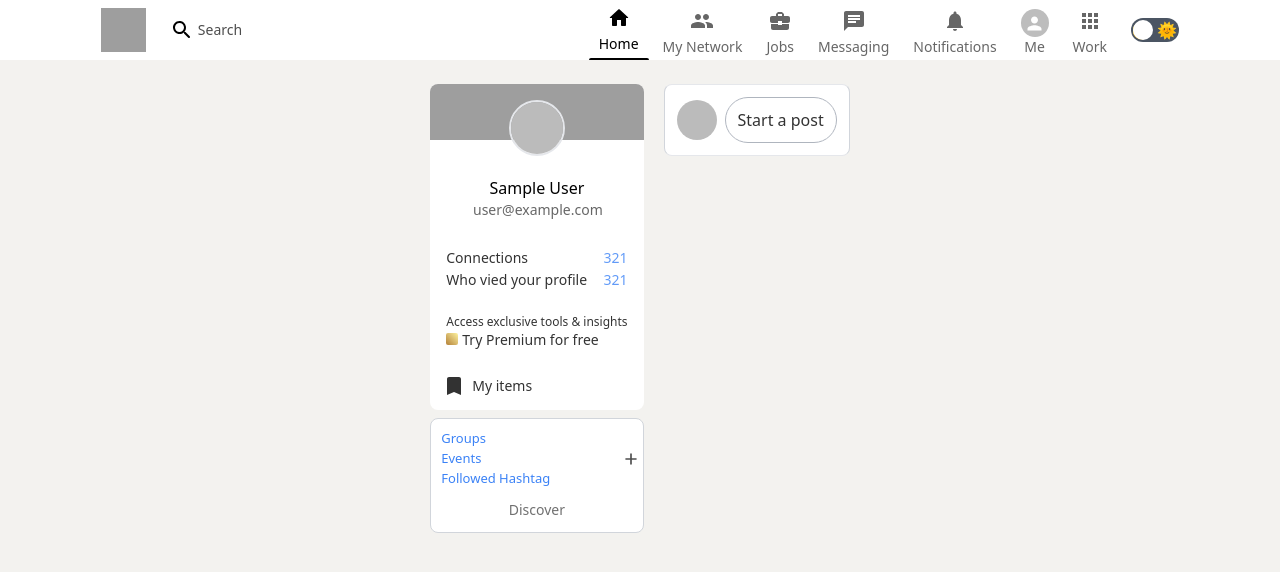
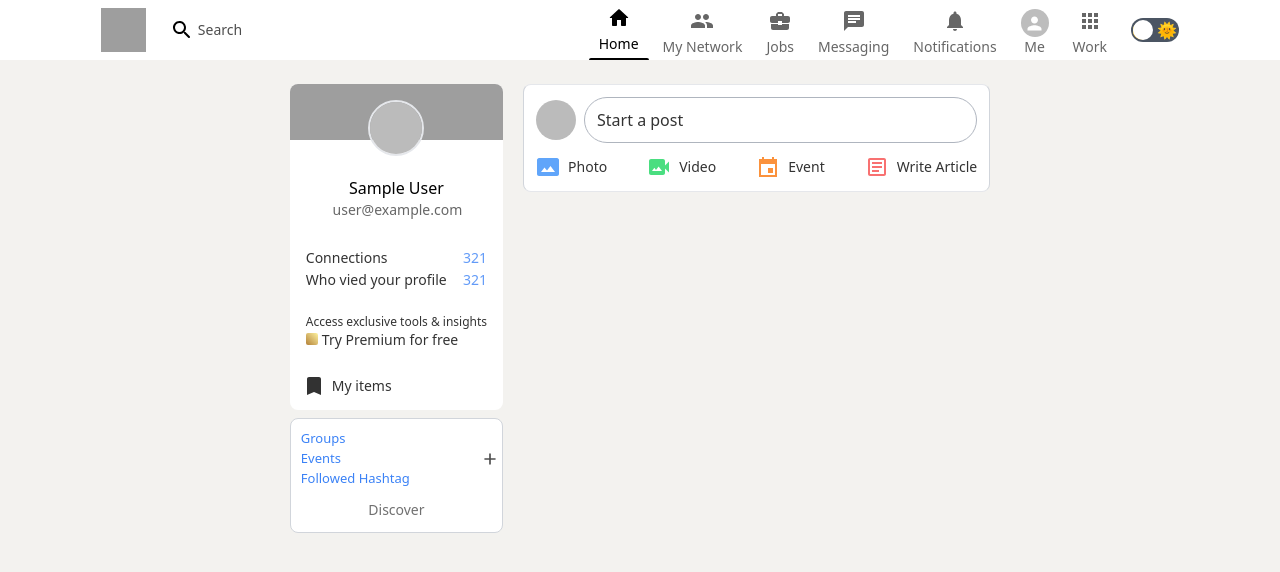
Before and after one commit to MasterS007/inkedin-clone, a Next.js app in the folder linkiedin-clone/: page / in a window 1280 px wide. Shown: the top 572 px of the page. Built offline with nearby package versions, Linux system fonts and the light colour scheme; no server answers; sample sign-in values are in the browser's storage; grey boxes are pictures that could not be loaded.

Commit message:
recoil instaled

```diff
--- a/linkiedin-clone/components/Input.js
+++ b/linkiedin-clone/components/Input.js
@@ -1,14 +1,21 @@
+import {
+  ArticleOutlined,
+  EventSharp,
+  PhotoSizeSelectActual,
+  VideoCameraBack,
+} from "@mui/icons-material";
 import { Avatar } from "@mui/material";
 import { motion } from "framer-motion";
 import { useSession } from "next-auth/react";
 
 function Input() {
   const { data: session } = useSession();
+  console.log(session);
   return (
     <div className="bg-white dark:bg-[#1D2226] rounded-lg p-3 space-y-3 border border-x-gray-300 dark:border-none ">
       <div className="flex items-center space-x-2">
         <Avatar
-          src={session ? session.user.image : ""}
+          src={session?.user ? session.user.image : ""}
           className="!h-10 !w-10 !cursor-pointer"
         />
         {/* modal */}
@@ -21,6 +28,27 @@ function Input() {
           Start a post
         </motion.button>
       </div>
+
+      {/* icons */}
+
+      <div className="flex items-center flex-wrap gap-4 justify-center md:gap-10">
+        <button className="inputButton group">
+          <PhotoSizeSelectActual className="text-blue-400" />
+          <h4 className="opacity-80 group-hover:opacity-100">Photo</h4>
+        </button>
+        <button className="inputButton group">
+          <VideoCameraBack className="text-green-400" />
+          <h4 className="opacity-80 group-hover:opacity-100">Video</h4>
+        </button>
+        <button className="inputButton group">
+          <EventSharp className="text-orange-400" />
+          <h4 className="opacity-80 group-hover:opacity-100">Event</h4>
+        </button>
+        <button className="inputButton group">
+          <ArticleOutlined className="text-red-400" />
+          <h4 className="opacity-80 group-hover:opacity-100">Write Article</h4>
+        </button>
+      </div>
     </div>
   );
 }
--- a/linkiedin-clone/package.json
+++ b/linkiedin-clone/package.json
@@ -24,7 +24,8 @@
     "next-auth": "^4.4.0",
     "next-themes": "^0.2.0",
     "react": "18.1.0",
-    "react-dom": "18.1.0"
+    "react-dom": "18.1.0",
+    "recoil": "^0.7.3"
   },
   "devDependencies": {
     "autoprefixer": "^10.4.7",
--- a/linkiedin-clone/pages/_app.js
+++ b/linkiedin-clone/pages/_app.js
@@ -1,13 +1,16 @@
 import { SessionProvider } from "next-auth/react";
 import { ThemeProvider } from "next-themes";
+import { RecoilRoot } from "recoil";
 import "../styles/globals.css";
 
 function MyApp({ Component, pageProps: { session, ...pageProps } }) {
   return (
     <SessionProvider session={session}>
-      <ThemeProvider attribute="class">
-        <Component {...pageProps} />{" "}
-      </ThemeProvider>
+      <RecoilRoot>
+        <ThemeProvider attribute="class">
+          <Component {...pageProps} />{" "}
+        </ThemeProvider>
+      </RecoilRoot>
     </SessionProvider>
   );
 }
--- a/linkiedin-clone/styles/globals.css
+++ b/linkiedin-clone/styles/globals.css
@@ -20,6 +20,10 @@
   .sidebarLink {
     @apply text-[13px] font-medium text-blue-500 hover:underline cursor-pointer px-2.5;
   }
+
+  .inputButton {
+    @apply flex items-center space-x-2 font-medium cursor-pointer text-sm;
+  }
   .container {
     @apply bg-[#eaeaea] bg-cover align-middle my-[20%] mx-auto;
   }
```
Also changed, not shown: 2 other files (tests, documents, lock files or other folders).
